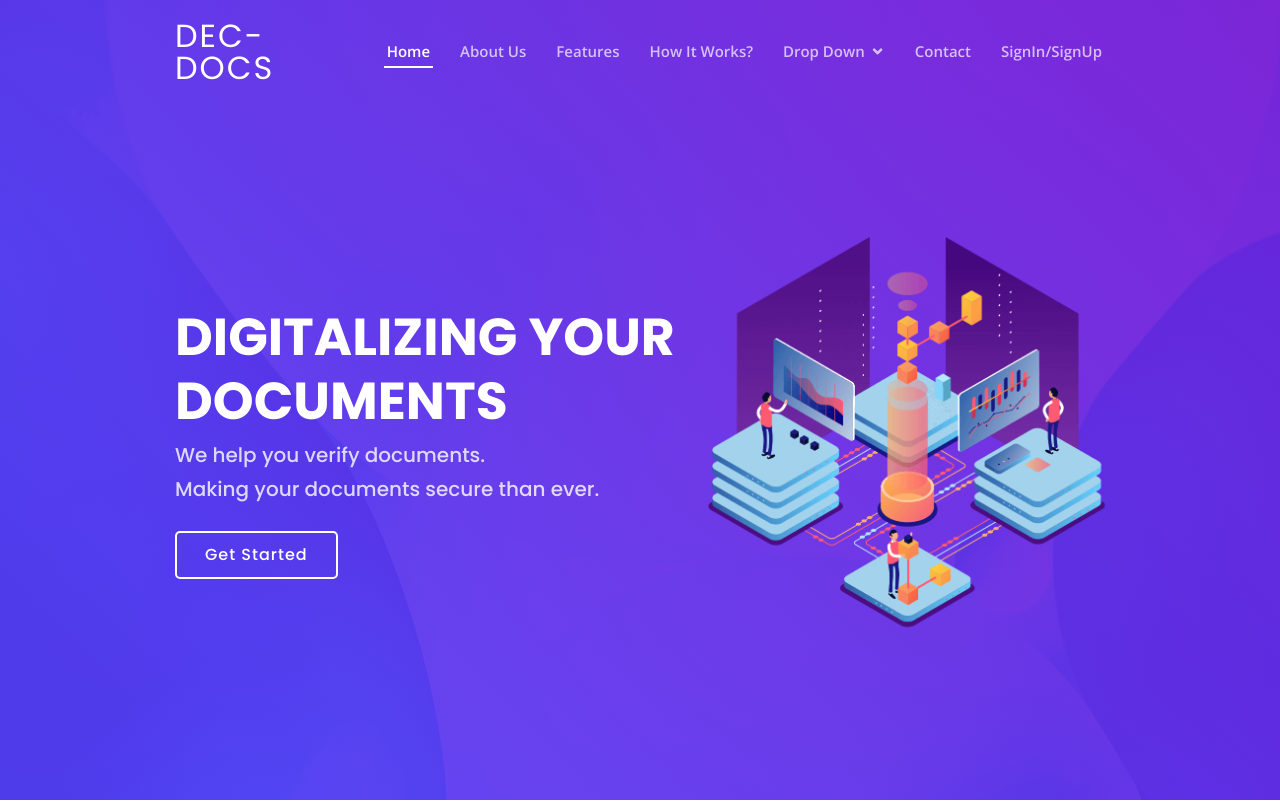
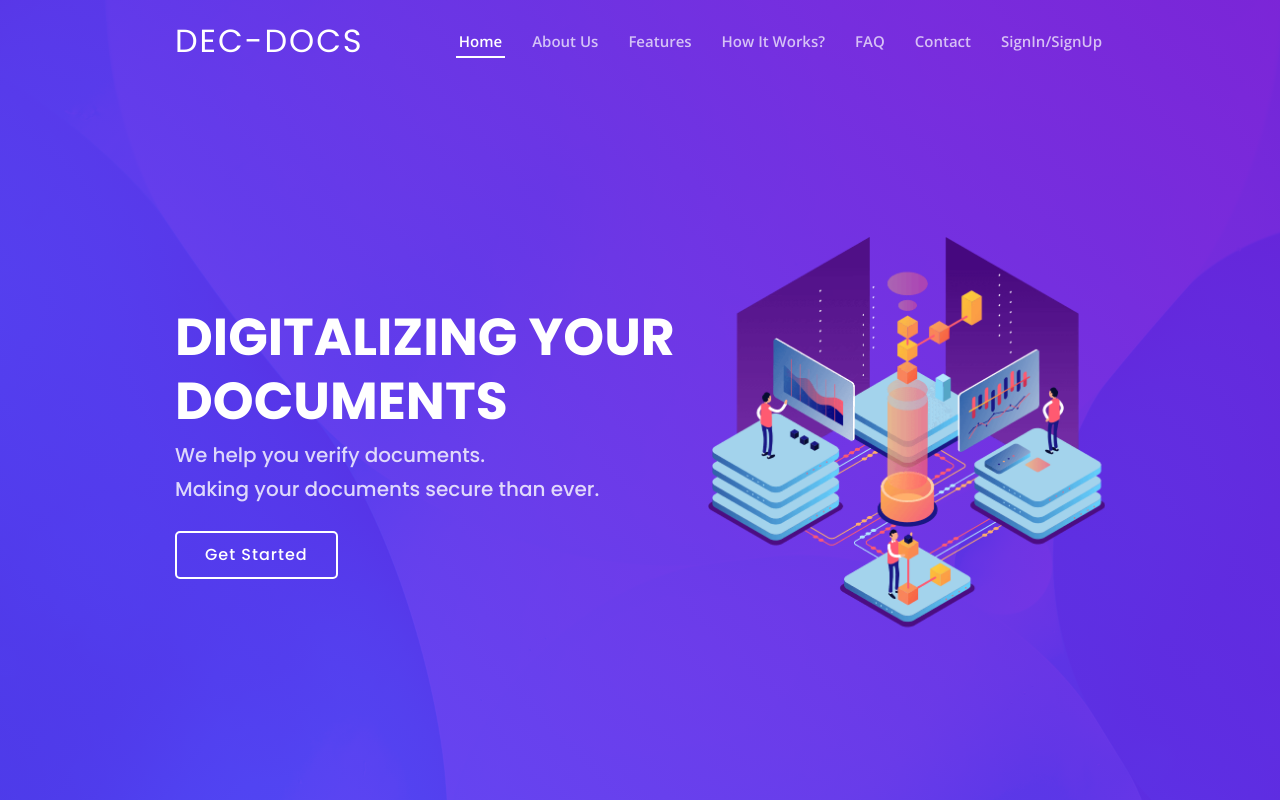
Before and after one commit to harshitgrover12/decdoc, a React (Create React App) app: page / in a window 1280 px wide. Shown: the top 802 px of the page. Built offline with nearby package versions, Linux system fonts and the light colour scheme.

Commit message:
navbar updated

```diff
--- a/src/Component/Home/Home.js
+++ b/src/Component/Home/Home.js
@@ -8,7 +8,7 @@ export default class Home extends Component {
           <div className="container-fluid">
             <div className="row justify-content-center">
               <div className="col-xl-9 d-flex align-items-center">
-                <h1 className="logo mr-auto"><a href="home.js">DEC-DOCS</a></h1>
+                <h1 className="logo mr-auto"><a href="/">DEC-DOCS</a></h1>
                 {/* Uncomment below if you prefer to use an image logo */}
                 {/* <a href="index.html" class="logo mr-auto"><img src="assets/img/logo.png" alt="" class="img-fluid"></a>*/}
                 <nav className="nav-menu d-none d-lg-block">
@@ -18,7 +18,8 @@ export default class Home extends Component {
                     <li><a href="#services">Features</a></li>
 
                     <li><a href="#features">How It Works?</a></li>
-                    <li className="drop-down"><a href>Drop Down</a>
+                    <li><a href="#faq">FAQ</a></li>
+                                    {/*<li className="drop-down"><a href>Drop Down</a>
                       <ul>
                         <li><a href="#">Drop Down 1</a></li>
                         <li className="drop-down"><a href="#">Deep Drop Down</a>
@@ -34,7 +35,7 @@ export default class Home extends Component {
                         <li><a href="#">Drop Down 3</a></li>
                         <li><a href="#">Drop Down 4</a></li>
                       </ul>
-                    </li>
+                    </li>*/}
                     <li><a href="#contact">Contact</a></li>
                     <li><a href="/signIn">SignIn/SignUp</a></li>
                   </ul>
@@ -238,7 +239,7 @@ export default class Home extends Component {
                     <p>Once the issuing organizations uploads the digitally signed document,your documents are stored onto the blockchain.</p>
                   </div>
                 </div>
-                <div className="image col-lg-6 order-1 order-lg-2 " data-aos="zoom-in" data-aos-delay={100}>
+                <div className="image col-lg-6 order-1 order-lg-2 " data-aos="zoom-in" data-aos-delay={500}>
                   <img src="assets/img/features.svg" alt="" className="img-fluid" />
                 </div>
               </div>
@@ -308,7 +309,7 @@ export default class Home extends Component {
           </section>*/}
           {/* End Testimonials Section */}
           {/* ======= Portfolio Section ======= */}
-          <section id="portfolio" className="portfolio">
+                {/* <section id="portfolio" className="portfolio">
             <div className="container" data-aos="fade-up">
               <div className="section-title">
                 <h2>Portfolio</h2>
@@ -445,10 +446,10 @@ export default class Home extends Component {
                 </div>
               </div>
             </div>
-          </section>
+          </section>*/}
           {/* End Portfolio Section */}
           {/* ======= Pricing Section ======= */}
-          <section id="pricing" className="pricing section-bg">
+                {/* <section id="pricing" className="pricing section-bg">
             <div className="container" data-aos="fade-up">
               <div className="section-title">
                 <h2>Pricing</h2>
@@ -523,7 +524,7 @@ export default class Home extends Component {
                 </div>
               </div>
             </div>
-          </section>
+          </section>*}
           {/* End Pricing Section */}
           {/* ======= Frequently Asked Questions Section ======= */}
           <section id="faq" className="faq">
```
